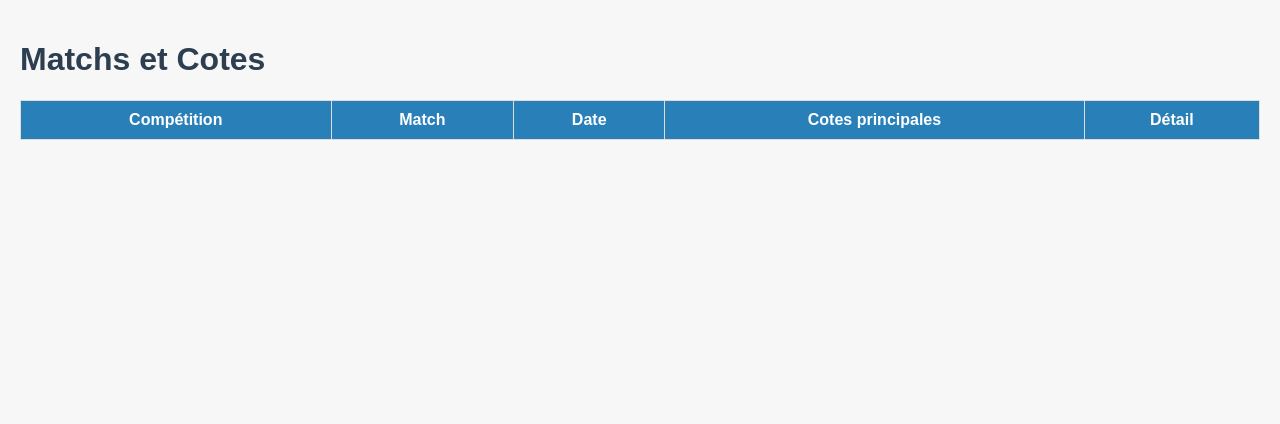
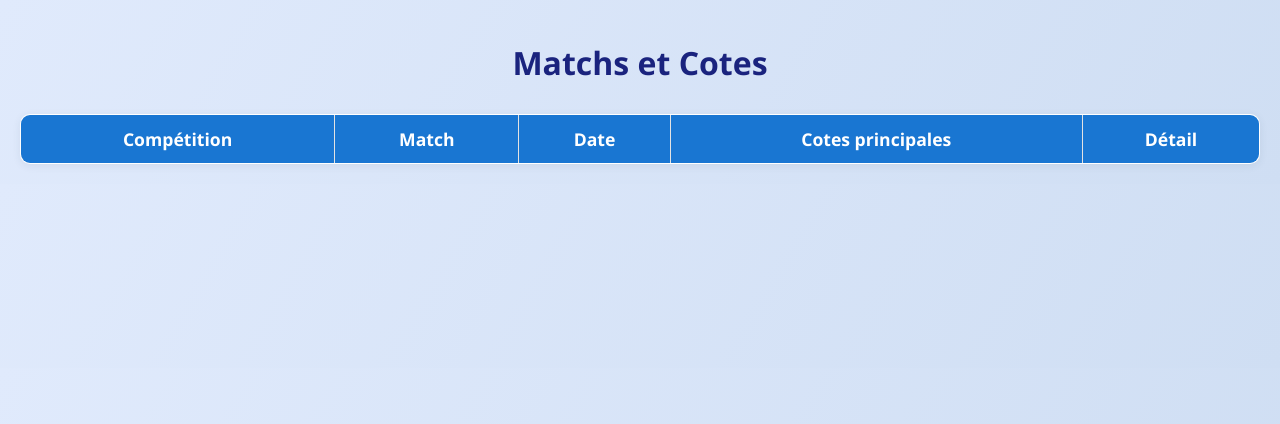
Before and after one commit to MALICK24/UT9, a Flask app: page / in a window 1280 px wide. Shown: the top 424 px of the page. Run offline with Flask 3, Linux system fonts and the light colour scheme; data that the repository does not hold is empty.

Commit message:
Update style.css

```diff
--- a/static/style.css
+++ b/static/style.css
@@ -1,30 +1,94 @@
 body {
-    font-family: Arial, sans-serif;
-    background: #f7f7f7;
+    font-family: 'Segoe UI', Arial, sans-serif;
+    background: linear-gradient(120deg, #e0eafc, #cfdef3);
     margin: 0;
     padding: 20px;
 }
 h1 {
-    color: #2c3e50;
+    color: #1a237e;
+    text-align: center;
+    margin-bottom: 30px;
 }
 table {
     width: 100%;
     border-collapse: collapse;
     background: #fff;
+    box-shadow: 0 2px 8px rgba(44, 62, 80, 0.08);
+    border-radius: 10px;
+    overflow: hidden;
 }
 th, td {
-    padding: 10px;
-    border: 1px solid #ddd;
+    padding: 12px 10px;
+    border: 1px solid #e3e3e3;
     text-align: center;
 }
 th {
-    background: #2980b9;
+    background: #1976d2;
     color: #fff;
+    font-size: 1.1em;
+}
+td {
+    font-size: 1em;
+}
+.competition-badge {
+    display: inline-block;
+    padding: 4px 12px;
+    border-radius: 20px;
+    font-weight: bold;
+    color: #fff;
+    background: linear-gradient(90deg, #43cea2, #185a9d);
+    font-size: 0.95em;
+    margin-bottom: 2px;
+}
+.competition-fifa {
+    background: linear-gradient(90deg, #f7971e, #ffd200);
+    color: #222;
+}
+.competition-champions {
+    background: linear-gradient(90deg, #1e3c72, #2a5298);
+}
+.competition-europe {
+    background: linear-gradient(90deg, #8e2de2, #4a00e0);
+}
+.competition-england {
+    background: linear-gradient(90deg, #ff512f, #dd2476);
+}
+.competition-italy {
+    background: linear-gradient(90deg, #56ab2f, #a8e063);
+    color: #222;
+}
+.competition-germany {
+    background: linear-gradient(90deg, #e52d27, #b31217);
+}
+.competition-spain {
+    background: linear-gradient(90deg, #f7971e, #ffd200);
+    color: #222;
 }
 a {
-    color: #2980b9;
+    color: #1976d2;
     text-decoration: none;
+    font-weight: bold;
 }
 a:hover {
     text-decoration: underline;
 }
+.button-predict {
+    background: #43cea2;
+    color: #fff;
+    border: none;
+    border-radius: 20px;
+    padding: 8px 18px;
+    font-size: 1em;
+    cursor: pointer;
+    margin-top: 10px;
+    transition: background 0.2s;
+}
+.button-predict:hover {
+    background: #185a9d;
+}
+.prediction-result {
+    margin-top: 15px;
+    font-size: 1.1em;
+    color: #388e3c;
+    font-weight: bold;
+}
```
